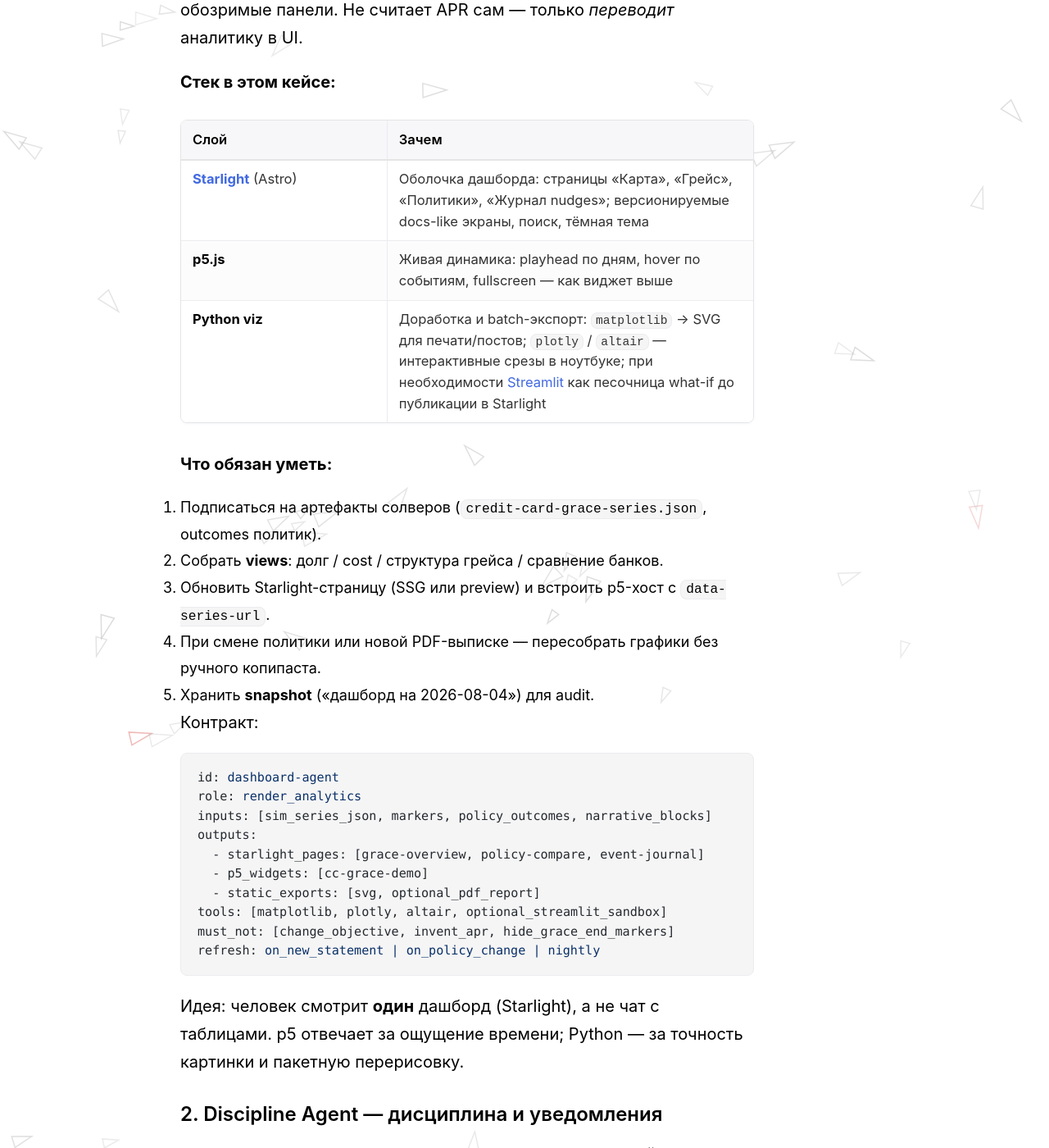
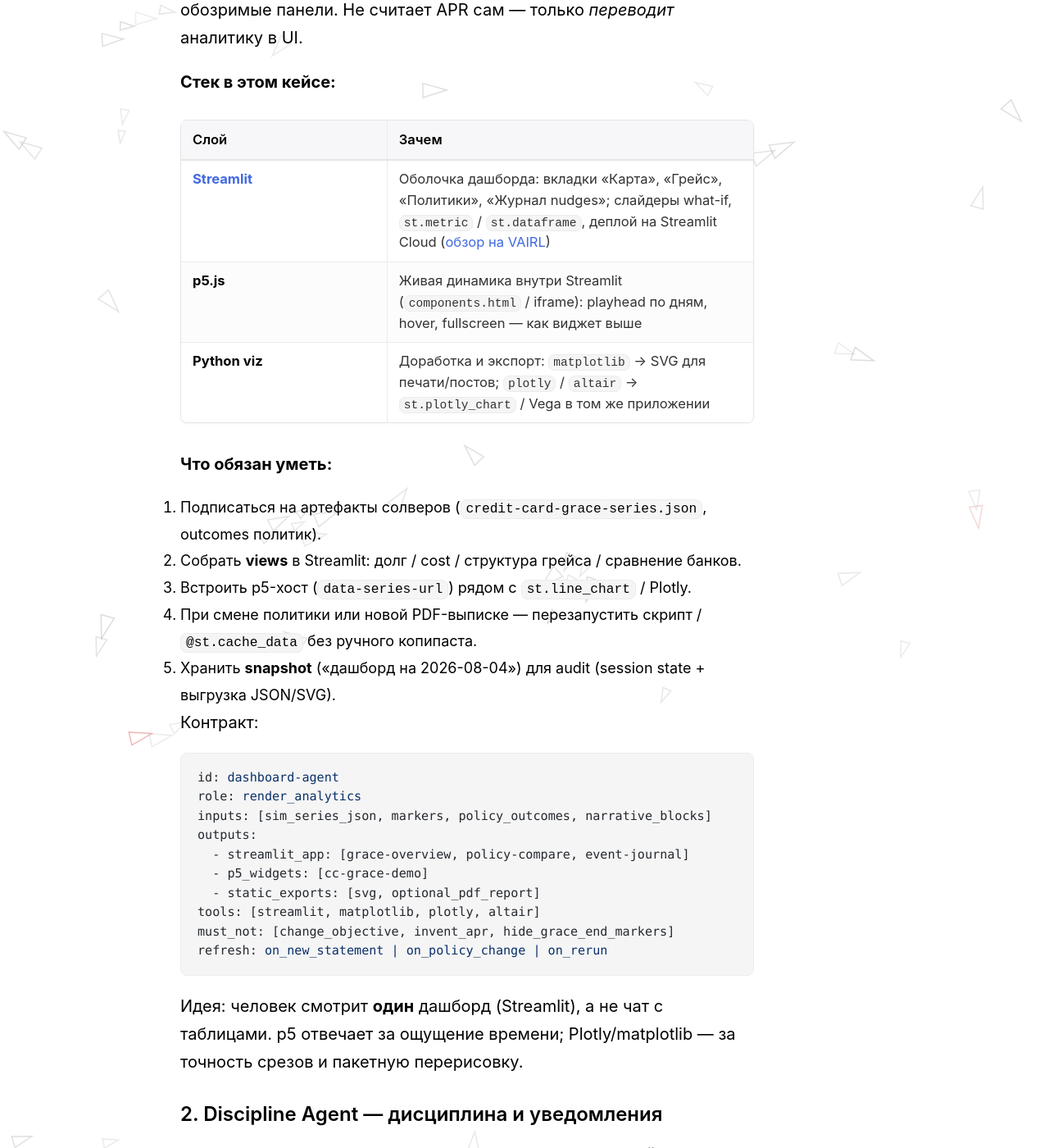
Before and after one commit to evgeniy-borisov/vairl, a Jekyll site: the page built from publications/public/2026-07-15-banking-credit-card-grace-case-ru.md, in a window 1280 px wide and 1400 px high, scrolled down 12882 px. Shown: the whole window at 82% size. Built offline with Jekyll 4.4.1, drawn with Linux system fonts in a browser that asks for light colours; nearby versions of some CDN libraries; some of the changed text lies outside the part shown.

Commit message:
Заменить Starlight на Streamlit в описании Dashboard Agent.
Co-authored-by: Cursor <cursoragent@cursor.com>

````diff
--- a/publications/public/2026-07-15-banking-credit-card-grace-case-ru.md
+++ b/publications/public/2026-07-15-banking-credit-card-grace-case-ru.md
@@ -2,7 +2,7 @@
 layout: post
 title: "Кейс: кредитка Сбера или Т-Банка — грейс, проценты и как агенты ищут стратегию"
 date: 2026-07-15 12:00:00 +0300
-excerpt: "Подстатья к клиентскому investment-агенту: грейс Сбера/Т-Банка, симуляция политик, p5-дашборд; Dashboard Agent (Starlight + p5 + Python) и Discipline Agent (Telegram / календарь / email с ACK)."
+excerpt: "Подстатья к клиентскому investment-агенту: грейс Сбера/Т-Банка, симуляция политик, p5-дашборд; Dashboard Agent (Streamlit + p5 + Python) и Discipline Agent (Telegram / календарь / email с ACK)."
 lang: ru
 image: /assets/images/banking-credit-card-grace-case.svg
 visibility: public
@@ -21,7 +21,7 @@ review_status: approved
 - **Ловушка:** минимальный платёж ≠ сохранение грейса. Платите «как удобно» — и \(CF\) клиента уходит в проценты.
 - **Агенты** не «советуют в чате»: Ledger → Grace Calendar → Cost → Strategy search → Policy → объяснение. Objective — **минимизировать client cost** (проценты + комиссии), не take-up банка.
 - **Входы:** учебные **PDF-выписки** → парсер → ledger; выходы — **p5.js-динамика** по дням (+ SVG-снимки).
-- **Два прикладных агента поверх расчёта:** **Dashboard Agent** (Starlight + p5.js + Python-viz) и **Discipline Agent** (Telegram / календарь / email с обязательным подтверждением шага).
+- **Два прикладных агента поверх расчёта:** **Dashboard Agent** (Streamlit + p5.js + Python-viz) и **Discipline Agent** (Telegram / календарь / email с обязательным подтверждением шага).
 
 </div>
 
@@ -357,7 +357,7 @@ flowchart TB
 | **Strategy Search** | перебор политик + what-if | `min_trap` … `payday_clear`, BT |
 | **Personal Policy** | `must_not` | не рекомендовать снятие наличных «для кэшбэка»; не обещать 0% без календаря |
 | **Simulation** | `run_daily` 30–180 дней | JSON-ряды → **p5.js** анимация / SVG |
-| **Dashboard Agent** | расчёты → дашборд | Starlight-страница + p5 + Python-viz |
+| **Dashboard Agent** | расчёты → дашборд | Streamlit-приложение + p5 + Python-viz |
 | **Discipline Agent** | nudge + confirm | Telegram / календарь / email до шага |
 | **Communication** | LLM *только* narrative | «на графике красная зона с дня N» |
 
@@ -390,15 +390,15 @@ flowchart LR
   Sim["Simulation / Cost JSON"]
   DA["1. Dashboard Agent"]
   DI["2. Discipline Agent"]
-  Star["Starlight site"]
+  ST["Streamlit app"]
   P5["p5.js виджеты"]
-  Py["Python viz\nmatplotlib / plotly / altair"]
+  Py["matplotlib / plotly / altair"]
   TG["Telegram"]
   Cal["Календарь"]
   Mail["Email"]
   ACK["Confirm / ACK"]
 
-  Sim --> DA --> Star
+  Sim --> DA --> ST
   DA --> P5
   DA --> Py
   Sim --> DI
@@ -415,17 +415,17 @@ flowchart LR
 
 | Слой | Зачем |
 |------|--------|
-| **[Starlight](https://starlight.astro.build/)** (Astro) | Оболочка дашборда: страницы «Карта», «Грейс», «Политики», «Журнал nudges»; версионируемые docs-like экраны, поиск, тёмная тема |
-| **p5.js** | Живая динамика: playhead по дням, hover по событиям, fullscreen — как виджет выше |
-| **Python viz** | Доработка и batch-экспорт: `matplotlib` → SVG для печати/постов; `plotly` / `altair` — интерактивные срезы в ноутбуке; при необходимости [Streamlit](/vairl/blog/2026/07/08/streamlit-folium-geospatial-ru/) как песочница what-if до публикации в Starlight |
+| **[Streamlit](https://streamlit.io/)** | Оболочка дашборда: вкладки «Карта», «Грейс», «Политики», «Журнал nudges»; слайдеры what-if, `st.metric` / `st.dataframe`, деплой на Streamlit Cloud ([обзор на VAIRL](/vairl/blog/2026/07/08/streamlit-folium-geospatial-ru/)) |
+| **p5.js** | Живая динамика внутри Streamlit (`components.html` / iframe): playhead по дням, hover, fullscreen — как виджет выше |
+| **Python viz** | Доработка и экспорт: `matplotlib` → SVG для печати/постов; `plotly` / `altair` → `st.plotly_chart` / Vega в том же приложении |
 
 **Что обязан уметь:**
 
 1. Подписаться на артефакты солверов (`credit-card-grace-series.json`, outcomes политик).
-2. Собрать **views**: долг / cost / структура грейса / сравнение банков.
-3. Обновить Starlight-страницу (SSG или preview) и встроить p5-хост с `data-series-url`.
-4. При смене политики или новой PDF-выписке — пересобрать графики без ручного копипаста.
-5. Хранить **snapshot** («дашборд на 2026-08-04») для audit.
+2. Собрать **views** в Streamlit: долг / cost / структура грейса / сравнение банков.
+3. Встроить p5-хост (`data-series-url`) рядом с `st.line_chart` / Plotly.
+4. При смене политики или новой PDF-выписке — перезапустить скрипт / `@st.cache_data` без ручного копипаста.
+5. Хранить **snapshot** («дашборд на 2026-08-04») для audit (session state + выгрузка JSON/SVG).
 
 Контракт:
 
@@ -434,15 +434,15 @@ id: dashboard-agent
 role: render_analytics
 inputs: [sim_series_json, markers, policy_outcomes, narrative_blocks]
 outputs:
-  - starlight_pages: [grace-overview, policy-compare, event-journal]
+  - streamlit_app: [grace-overview, policy-compare, event-journal]
   - p5_widgets: [cc-grace-demo]
   - static_exports: [svg, optional_pdf_report]
-tools: [matplotlib, plotly, altair, optional_streamlit_sandbox]
+tools: [streamlit, matplotlib, plotly, altair]
 must_not: [change_objective, invent_apr, hide_grace_end_markers]
-refresh: on_new_statement | on_policy_change | nightly
+refresh: on_new_statement | on_policy_change | on_rerun
 ```
 
-Идея: человек смотрит **один** дашборд (Starlight), а не чат с таблицами. p5 отвечает за ощущение времени; Python — за точность картинки и пакетную перерисовку.
+Идея: человек смотрит **один** дашборд (Streamlit), а не чат с таблицами. p5 отвечает за ощущение времени; Plotly/matplotlib — за точность срезов и пакетную перерисовку.
 
 ### 2. Discipline Agent — дисциплина и уведомления
 
@@ -454,7 +454,7 @@ refresh: on_new_statement | on_policy_change | nightly
 |-------|--------|----------------|
 | **Telegram** | быстрый push + inline-кнопки | «До конца грейса 5 дн. Нужно 48 200 ₽. Подтверди план.» |
 | **Календарь** (CalDAV / Google / Apple) | якорь в дне человека | событие «Платёж для грейса» + reminder −3д / −1д / утром |
-| **Email** | длинный audit-след и вложения | письмо + ICS + ссылка на дашборд Starlight |
+| **Email** | длинный audit-след и вложения | письмо + ICS + ссылка на Streamlit-дашборд |
 
 **Обязательное подтверждение (ACK).** Без ACK шаг считается *не выполненным*, даже если уведомление ушло. Иначе это просто шум.
 
@@ -564,7 +564,7 @@ def agent_rank(card: CardModel) -> list[dict]:
 | Оркестратор + `must_not` | запрет cash advance и пустых обещаний 0% |
 | Eval на тарифах | сценарии `min_trap` vs `payday_clear` |
 | Код: PV → Monte Carlo → orch | PDF ledger → календарь грейса → SVG / p5 ряды |
-| Оркестратор агентов | **Dashboard Agent** (Starlight + p5 + Python) и **Discipline Agent** (Telegram / календарь / email + ACK) |
+| Оркестратор агентов | **Dashboard Agent** (Streamlit + p5 + Python) и **Discipline Agent** (Telegram / календарь / email + ACK) |
 
 **Вывод кейса:** кредитка с длинным маркетинговым «до 120 дней» не спасает, если агент (или человек) оптимизирует «не получить штраф за просрочку» вместо «не потерять грейс». Клиентский агент измеряет второе — на временном графике и через nudges с подтверждением, а не только в push «внесите минимум».
 
````
Also changed, not shown: _posts/2026-07-13-banking-investor-ai-agent-ru.md (+1 -1 lines), _posts/2026-07-15-banking-credit-card-grace-case-ru.md (+19 -19 lines), publications/public/2026-07-13-banking-investor-ai-agent-ru.md (+1 -1 lines).
